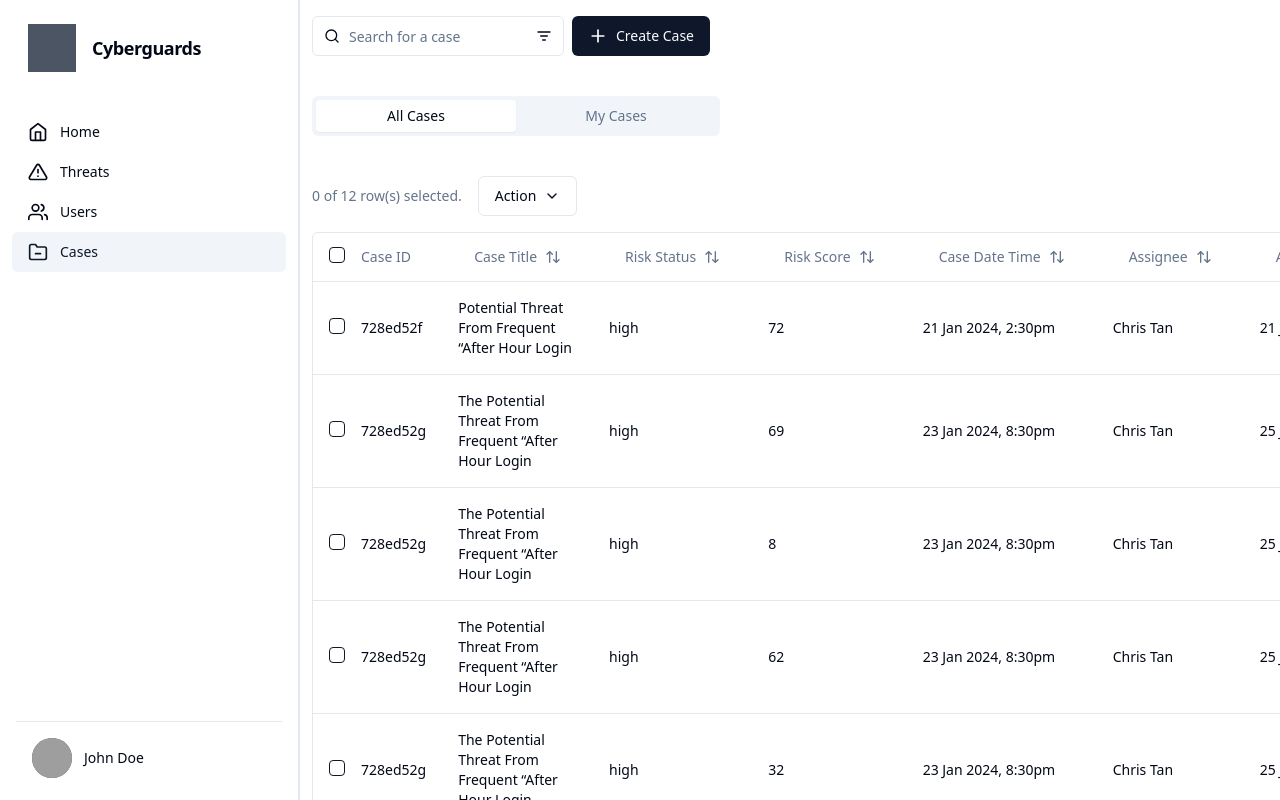
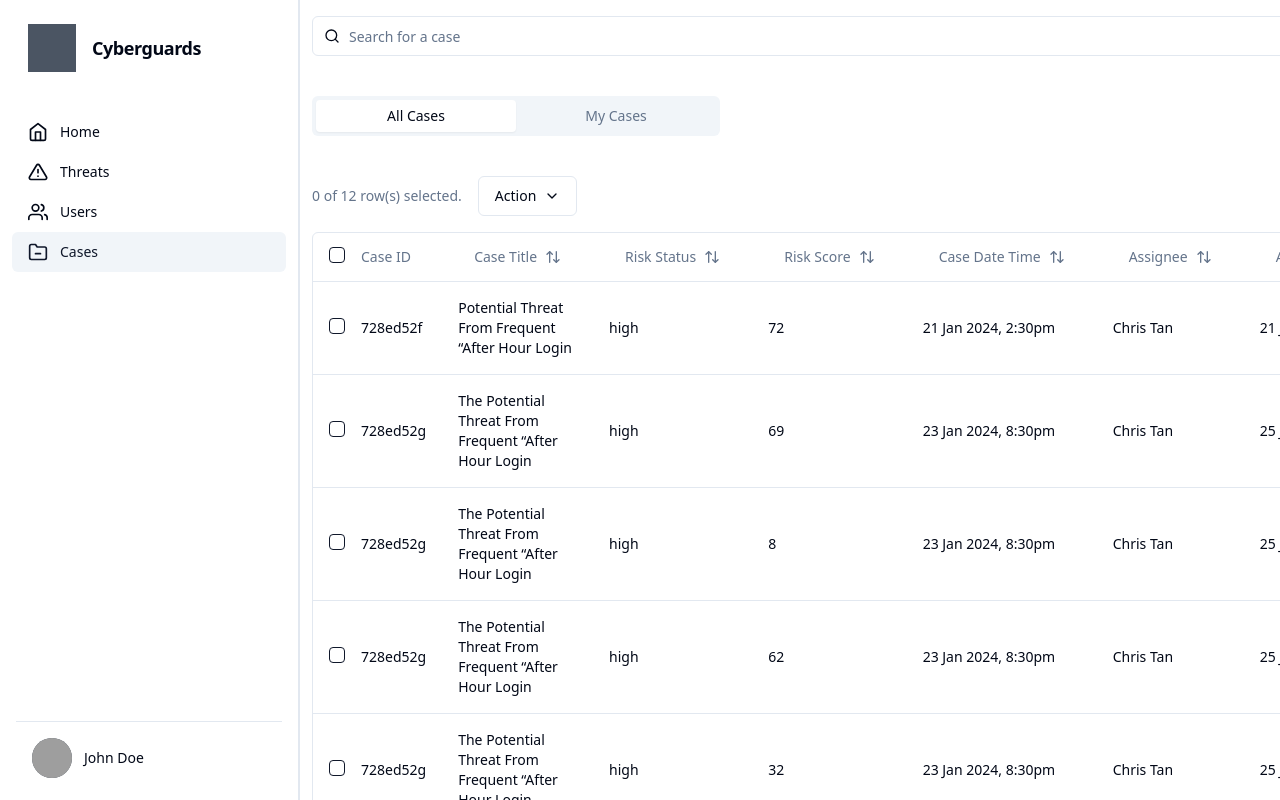
Before and after one commit to javilian98/cyberguards-frontend, a React (Vite) app: page /cases in a window 1280 px wide. Shown: the top 800 px of the page. Built offline with nearby package versions, Linux system fonts and the light colour scheme; grey boxes are pictures that could not be loaded.

Commit message:
[Javier] feat: Search can have its width specified

```diff
--- a/src/components/Search/Search.tsx
+++ b/src/components/Search/Search.tsx
@@ -17,6 +17,7 @@ interface SearchProps {
   placeholderText?: string;
   drawerTitle?: string;
   drawerDescription?: string;
+  width?: string;
   onReset?: () => void;
   onApplyFilter?: () => void;
   children: ReactNode;
@@ -26,13 +27,16 @@ function Search({
   placeholderText = "Search",
   drawerTitle = "Filter",
   drawerDescription,
+  width = "450px",
   onReset,
   onApplyFilter,
   children,
 }: SearchProps) {
   return (
     <Sheet>
-      <div className="relative flex items-center justify-between max-w-xl mb-2 ">
+      <div
+        className={`relative flex items-center justify-between w-full max-w-[${width}] mb-2`}
+      >
         <LuSearch className="absolute left-3 top-1/2 h-4 w-4 -translate-y-1/2 transform" />
         <Input placeholder={placeholderText} className="pl-9" />
         <SheetTrigger asChild>
```
